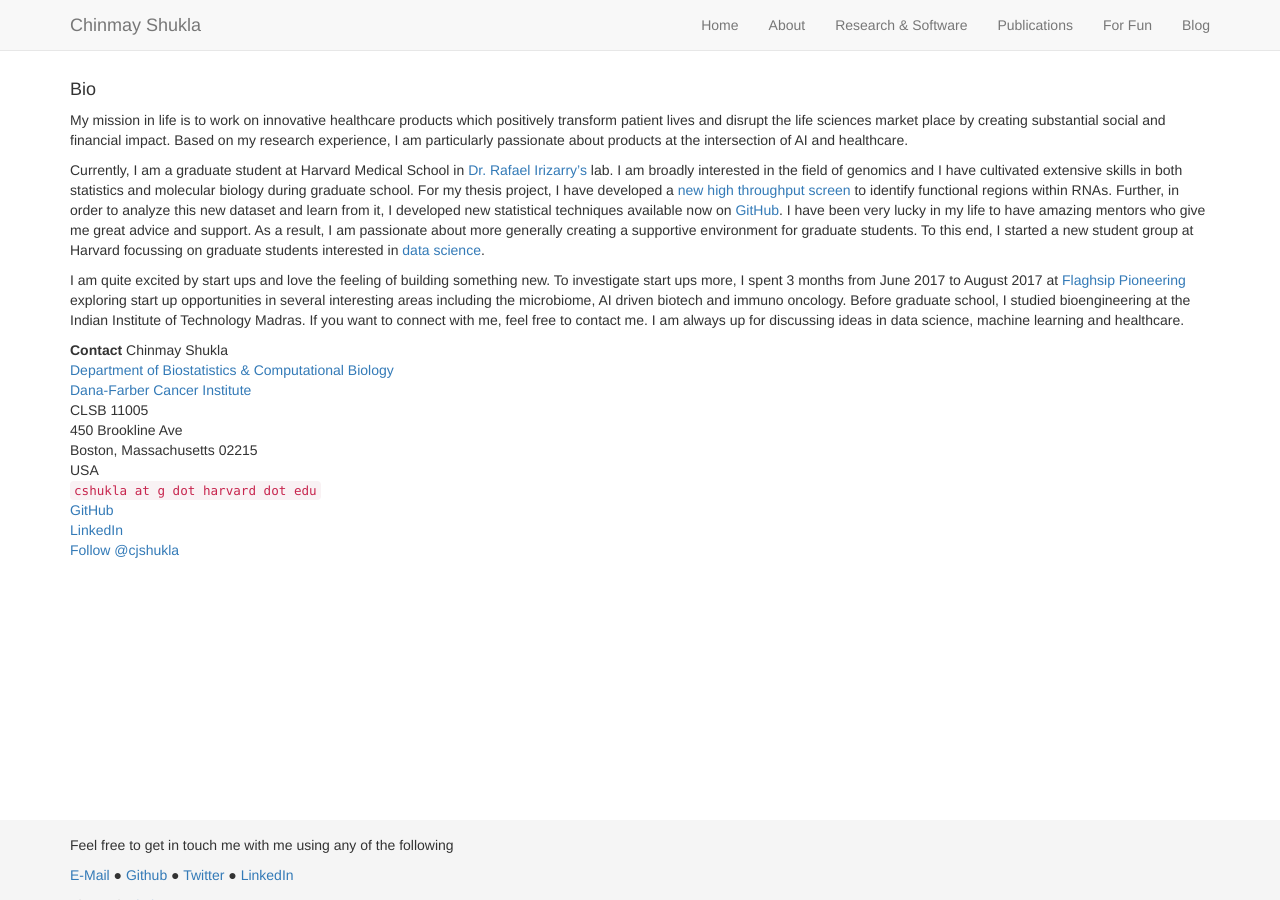
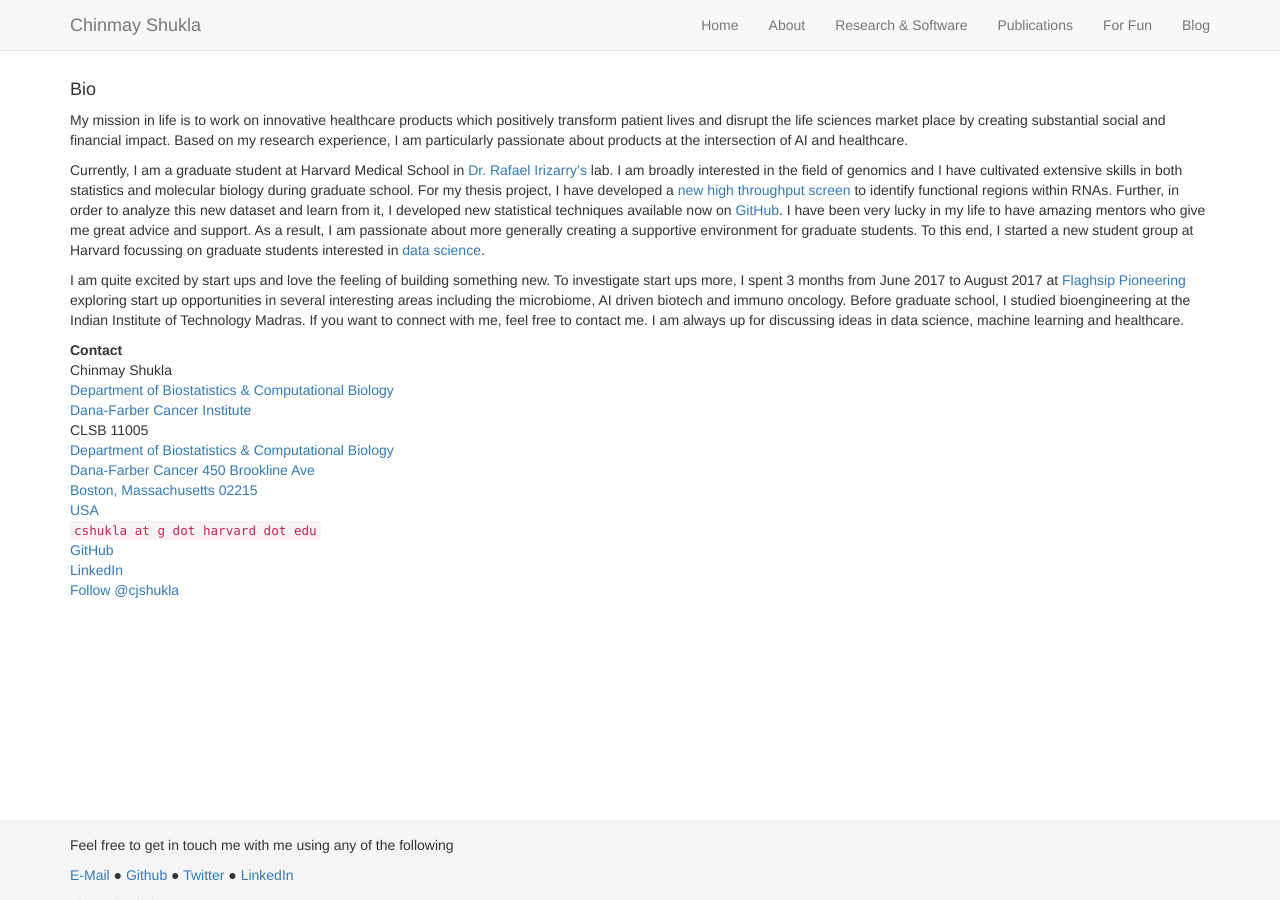
Before and after one commit to cshukla/cshukla.github.io, a Jekyll site: the page built from pages/about.md, in a window 1280 px wide and 900 px high. Built offline with Jekyll 4.4.1, drawn with Linux system fonts in a browser that asks for light colours; nearby versions of some CDN libraries; comment, search, counter and statistics services are not loaded.

Commit message:
minor formatting

```diff
--- a/pages/about.md
+++ b/pages/about.md
@@ -21,11 +21,13 @@
 
 I am quite excited by start ups and love the feeling of building something new. To investigate start ups more, I spent 3 months from June 2017 to August 2017 at [Flaghsip Pioneering](http://flagshippioneering.com){:target="_blank"} exploring start up opportunities in several interesting areas including the microbiome, AI driven biotech and immuno oncology. Before graduate school, I studied bioengineering at the Indian Institute of Technology Madras. If you want to connect with me, feel free to contact me. I am always up for discussing ideas in data science, machine learning and healthcare.
 
-<b>Contact</b>
+<b>Contact</b><br/>
 Chinmay Shukla<br/>
 <a href="http://bcb.dfci.harvard.edu" target="_blank">Department of Biostatistics &amp; Computational Biology</a><br/>
 <a href="http://www.dana-farber.org" target="_blank">Dana-Farber Cancer Institute</a><br/>
 CLSB 11005<br/>
+<a href="http://bcb.dfci.harvard.edu" target="_blank">Department of Biostatistics &amp; Computational Biology</a><br/>
+<a href="http://www.dana-farber.org" target="_blank">Dana-Farber Cancer
 450 Brookline Ave<br/>
 Boston, Massachusetts 02215<br/>
 USA<br/>
```
